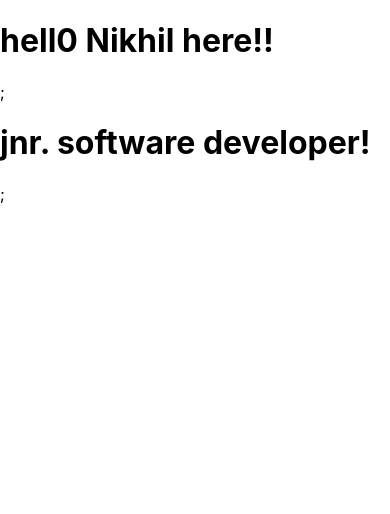
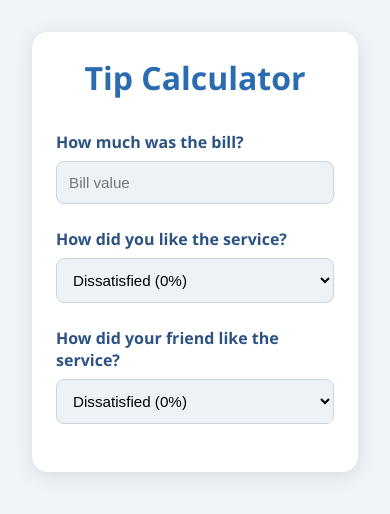
Before and after one commit to nikhil2004nk/Tip-calculator, a React (Create React App) app: page / in a window 390 px wide. Shown: the top 514 px of the page. Built offline with nearby package versions, Linux system fonts and the light colour scheme.

Commit message:
Refactor Tip Calculator component and enhance styling in index.css

```diff
--- a/src/App.js
+++ b/src/App.js
@@ -1,9 +1,94 @@
-function App() {
+import "./index.css";
+import { useState } from "react";
+
+export default function App() {
   return (
     <div>
-      <h1>hell0 Nikhil here!!</h1>;<h1>jnr. software developer!</h1>;
+      <TipCalculator />
     </div>
   );
 }
 
-export default App;
+function TipCalculator() {
+  const [bill, setBill] = useState("");
+  const [percentage1, setPercentage1] = useState(0);
+  const [percentage2, setPercentage2] = useState(0);
+
+  const tip = bill * ((percentage1 + percentage2) / 2 / 100);
+
+  function handleReset() {
+    setBill("");
+    setPercentage1(0);
+    setPercentage2(0);
+  }
+
+  return (
+    <div className="tip-calculator">
+      <h1 className="heading">Tip Calculator</h1>
+
+      <BillInput bill={bill} onSetBill={setBill} />
+      <SelectPercentage percentage={percentage1} onSelect={setPercentage1}>
+        How did you like the service?
+      </SelectPercentage>
+      <SelectPercentage percentage={percentage2} onSelect={setPercentage2}>
+        How did your friend like the service?
+      </SelectPercentage>
+
+      {bill > 0 && (
+        <>
+          <Output bill={bill} tip={tip} />
+          <Reset onReset={handleReset} />
+        </>
+      )}
+    </div>
+  );
+}
+
+function BillInput({ bill, onSetBill }) {
+  return (
+    <div className="input-group">
+      <label className="input-label">How much was the bill?</label>
+      <input
+        className="input-field"
+        type="text"
+        placeholder="Bill value"
+        value={bill}
+        onChange={(e) => onSetBill(Number(e.target.value))}
+      />
+    </div>
+  );
+}
+
+function SelectPercentage({ children, percentage, onSelect }) {
+  return (
+    <div className="input-group">
+      <label className="input-label">{children}</label>
+      <select
+        className="select-field"
+        value={percentage}
+        onChange={(e) => onSelect(Number(e.target.value))}
+      >
+        <option value="0">Dissatisfied (0%)</option>
+        <option value="5">It was okay (5%)</option>
+        <option value="10">It was good (10%)</option>
+        <option value="20">Absolutely amazing! (20%)</option>
+      </select>
+    </div>
+  );
+}
+
+function Output({ bill, tip }) {
+  return (
+    <h3 className="output">
+      You pay ${bill + tip} (${bill} + ${tip} tip)
+    </h3>
+  );
+}
+
+function Reset({ onReset }) {
+  return (
+    <button className="reset-button" onClick={onReset}>
+      Reset
+    </button>
+  );
+}
--- a/src/index.css
+++ b/src/index.css
@@ -1,13 +1,107 @@
-body {
+/* index.css */
+
+/* Reset & Base Styles */
+* {
   margin: 0;
-  font-family: -apple-system, BlinkMacSystemFont, 'Segoe UI', 'Roboto', 'Oxygen',
-    'Ubuntu', 'Cantarell', 'Fira Sans', 'Droid Sans', 'Helvetica Neue',
-    sans-serif;
-  -webkit-font-smoothing: antialiased;
-  -moz-osx-font-smoothing: grayscale;
+  padding: 0;
+  box-sizing: border-box;
 }
 
-code {
-  font-family: source-code-pro, Menlo, Monaco, Consolas, 'Courier New',
-    monospace;
+body {
+  font-family: "Segoe UI", sans-serif;
+  background-color: #f0f4f8;
+  color: #2d3748;
+  display: flex;
+  justify-content: center;
+  padding: 2rem;
 }
+
+.heading {
+  font-size: 2rem;
+  font-weight: 700;
+  color: #2b6cb0;
+  text-align: center;
+  margin-bottom: 2rem;
+}
+
+/* Main Container */
+.tip-calculator {
+  background: #ffffff;
+  padding: 2rem;
+  border-radius: 16px;
+  max-width: 500px;
+  width: 100%;
+  box-shadow: 0 4px 20px rgba(0, 0, 0, 0.1);
+}
+
+/* Input Section */
+.input-group {
+  margin-bottom: 1.5rem;
+}
+
+.input-label {
+  display: block;
+  font-weight: 600;
+  color: #2c5282;
+  margin-bottom: 0.5rem;
+}
+
+.input-field,
+.select-field {
+  width: 100%;
+  padding: 0.75rem;
+  font-size: 1rem;
+  border: 1px solid #cbd5e0;
+  border-radius: 8px;
+  background-color: #edf2f7;
+  transition: border-color 0.3s;
+}
+
+.input-field:focus,
+.select-field:focus {
+  border-color: #3182ce;
+  outline: none;
+}
+
+/* Output Section */
+.output {
+  text-align: center;
+  font-size: 1.25rem;
+  color: #2b6cb0;
+  margin-top: 1rem;
+}
+
+/* Reset Button */
+.reset-button {
+  background-color: #2b6cb0;
+  color: #fff;
+  border: none;
+  padding: 0.75rem 1.5rem;
+  font-size: 1rem;
+  border-radius: 8px;
+  cursor: pointer;
+  display: block;
+  margin: 1.5rem auto 0;
+  transition: background-color 0.3s;
+}
+
+.reset-button:hover {
+  background-color: #2c5282;
+}
+
+/* Responsive */
+@media (max-width: 600px) {
+  .tip-calculator {
+    padding: 1.5rem;
+  }
+
+  .input-field,
+  .select-field {
+    font-size: 0.95rem;
+  }
+
+  .reset-button {
+    font-size: 0.95rem;
+    padding: 0.6rem 1.2rem;
+  }
+}
```
